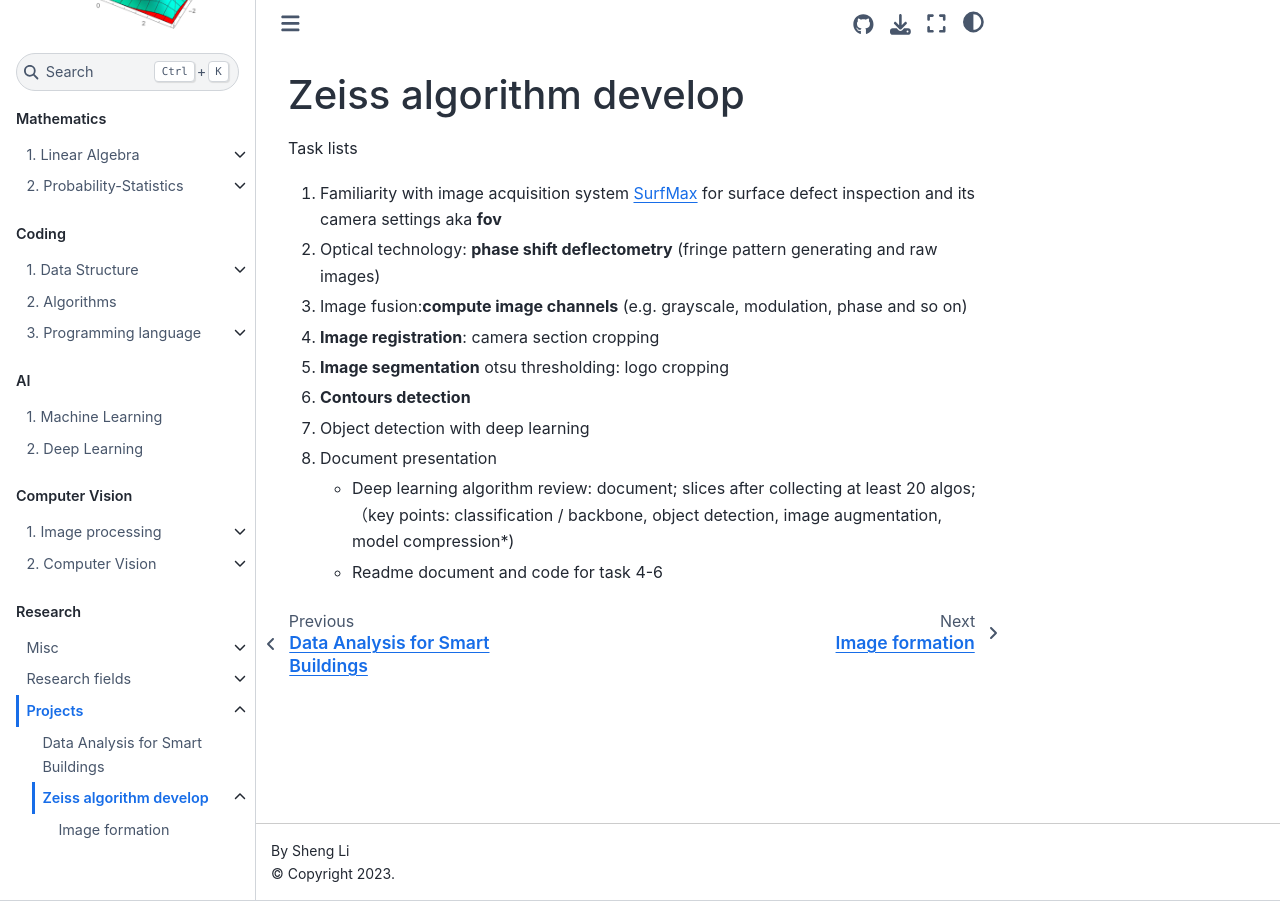
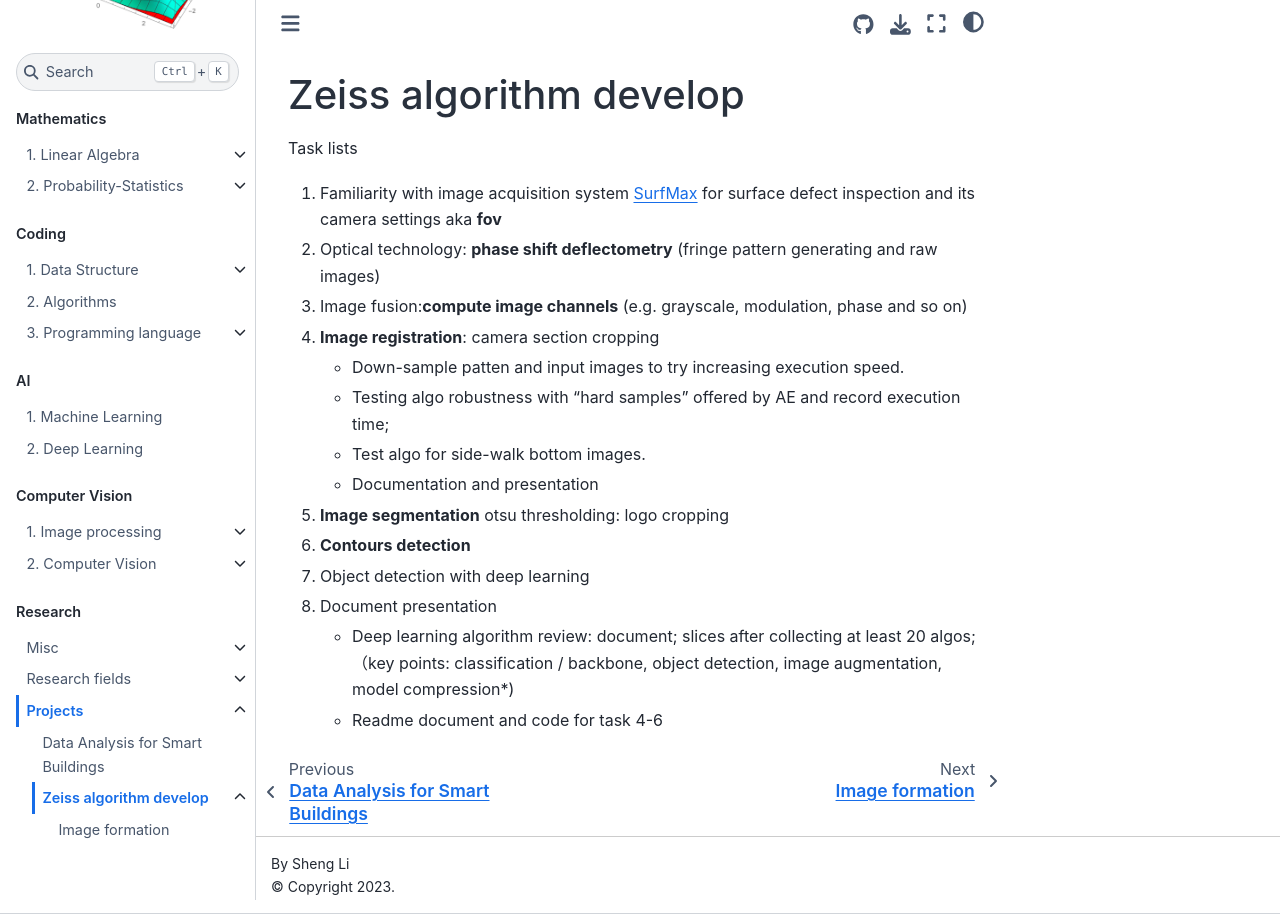
Before and after one commit to EeToSe/EeToSe.github.io, a Jupyter Book: the page built from chapters/10/3/2/Zeiss.md, in a window 1280 px wide. Built offline with Jupyter Book 1.0.4 settings and Sphinx 7.4.7 and the Sphinx Book theme 1.1.4, drawn with Linux system fonts in a browser that asks for light colours; pages that are not in the unit, such as notebooks, are missing from menus.

Commit message:
update Zeiss work

```diff
--- a/chapters/10/3/2/Zeiss.md
+++ b/chapters/10/3/2/Zeiss.md
@@ -6,6 +6,10 @@ Task lists
 2. Optical technology: **phase shift deflectometry** (fringe pattern generating and raw images)
 3. Image fusion:**compute image channels** (e.g. grayscale, modulation, phase and so on)
 4. **Image registration**: camera section cropping
+   - Down-sample patten and input images to try increasing execution speed.
+   - Testing algo robustness with “hard samples” offered by AE and record execution time;
+   - Test algo for side-walk bottom images.
+   - Documentation and presentation
 5. **Image segmentation** otsu thresholding: logo cropping
 6. **Contours detection**
 7. Object detection with deep learning
```
